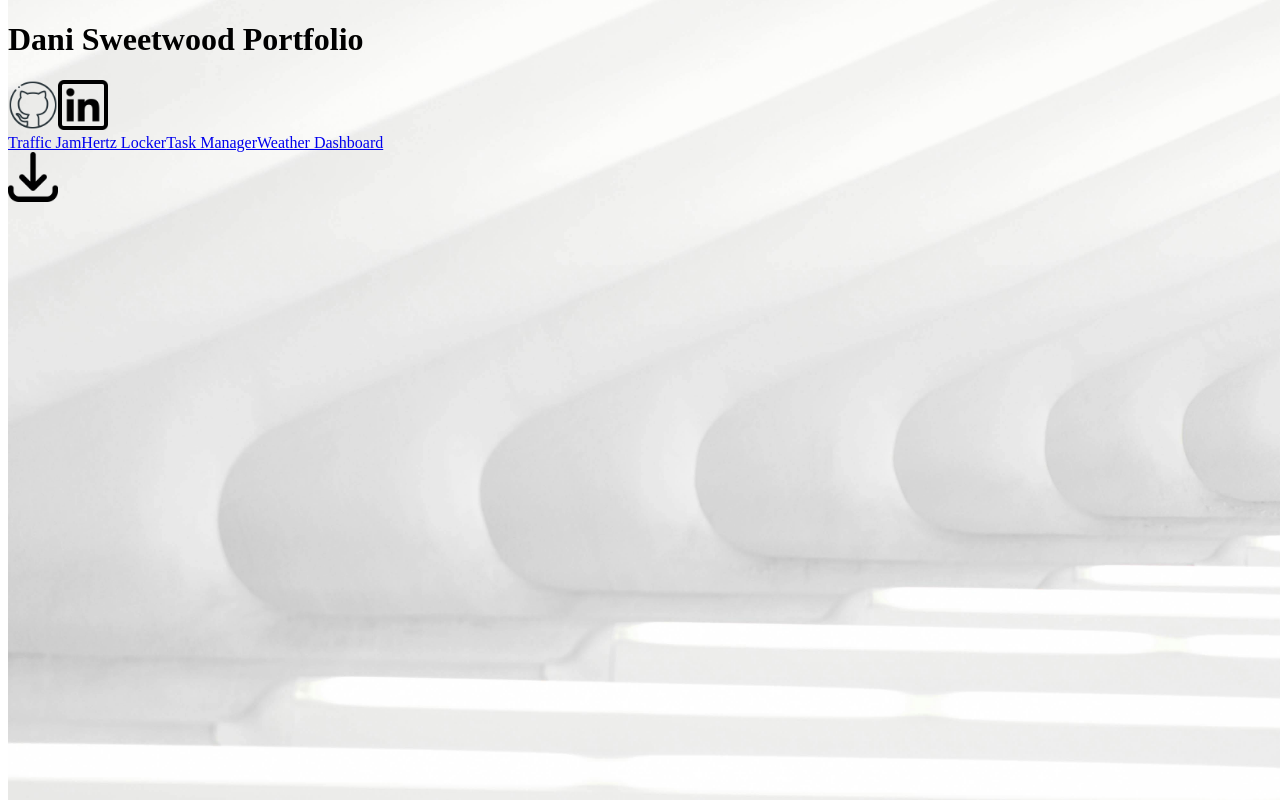
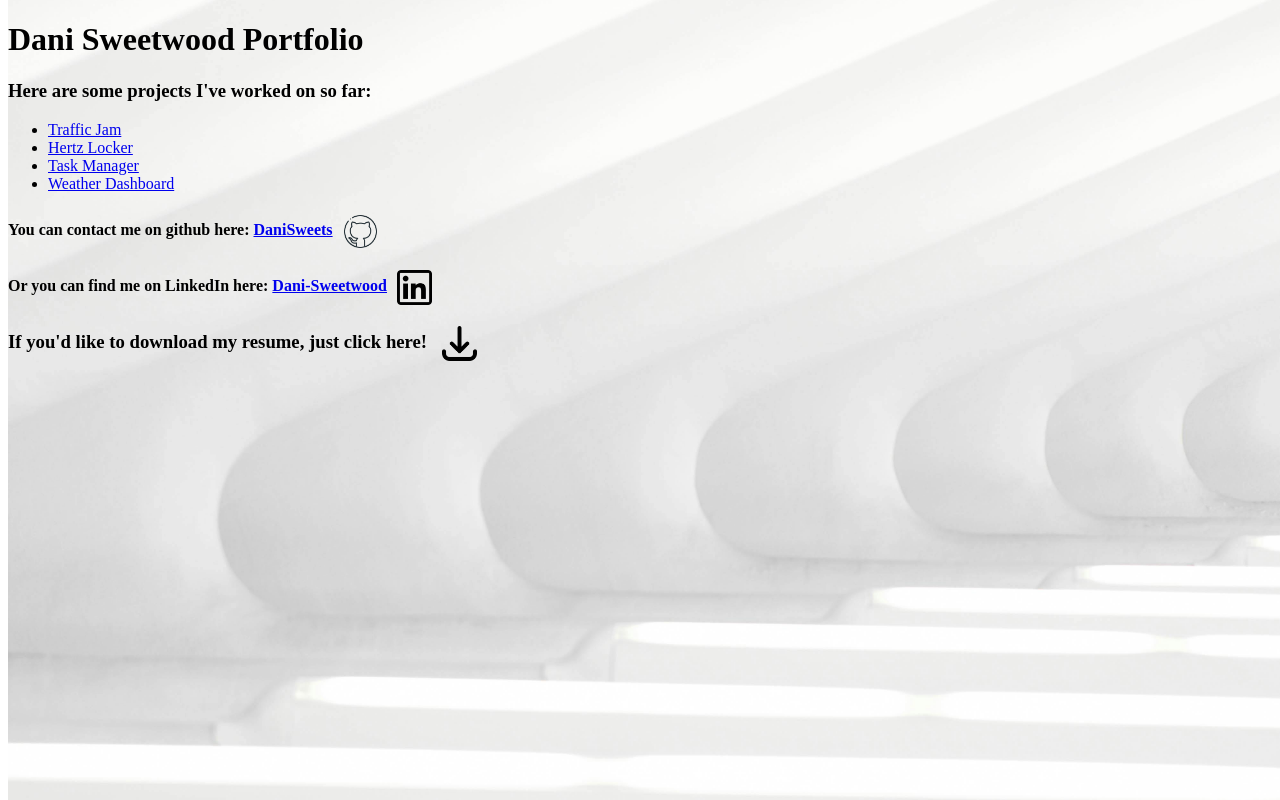
Before and after one commit to DaniSweets/SelfSite, a React (Vite) app: page / in a window 1280 px wide. Built offline with nearby package versions, Linux system fonts and the light colour scheme.

Commit message:
added formatting and text

```diff
--- a/index.html
+++ b/index.html
@@ -5,8 +5,6 @@
   <meta charset="UTF-8" />
   <link rel="icon" type="image/svg+xml" href="/vite.svg" />
   <meta name="viewport" content="width=device-width, initial-scale=1.0" />
-  <!-- <link rel="stylesheet" href="https://cdn.jsdelivr.net/npm/bulma@0.9.4/css/bulma.min.css"> -->
-  <link rel="stylesheet" href="/src/App.css">
   <title>Dani Sweetwood Portfolio</title>
 </head>
 
--- a/src/App.css
+++ b/src/App.css
@@ -9,6 +9,8 @@
 }
 
 .icon {
-    width: 50px;
-    height: 50px;
+    padding-left: 10px;
+    width: 35px;
+    height: 35px;
+    vertical-align: middle;
 }
--- a/src/app.jsx
+++ b/src/app.jsx
@@ -3,29 +3,12 @@ import Contact from './components/Contact';
 import Projects from './components/Projects';
 import Resume from './components/Resume';
 
-// function Contact() {
-//   return <div>
-//       <a href="https://github.com/DaniSweets"><img className="icon" id="github" src="./src/assets/logo.png"></img></a>
-//       <a href="https://www.linkedin.com/in/dani-sweetwood/"><img className="icon" id="linkedIn" src="./src/assets/linkedin.png"></img></a>
-//   </div>
-// }
-
 function App(props) {
   return (
     <div>
-      {/* <p>HULLO</p> */}
-      <div className='contact'>
+        <Projects />
         <Contact />
-      </div>
-      <div className="projects">
-        <Projects />
-      </div>
-      <div className='resume'>
         <Resume />
-      </div>
-      {/* <Contact />
-      <Projects />
-      <Resume /> */}
     </div>
   );
 }
--- a/src/components/Contact.jsx
+++ b/src/components/Contact.jsx
@@ -1,8 +1,8 @@
 export default function Contact() {
     return (
         <div>
-            <a href="https://github.com/DaniSweets"><img className="icon" id="github" src="/logo.png"></img></a>
-            <a href="https://www.linkedin.com/in/dani-sweetwood/"><img className="icon" id="linkedIn" src="/linkedin.png"></img></a>
+            <h4>You can contact me on github here: <a href="https://github.com/DaniSweets">DaniSweets<img className="icon" id="github" src="/logo.png"></img></a></h4>
+            <h4>Or you can find me on LinkedIn here: <a href="https://www.linkedin.com/in/dani-sweetwood/">Dani-Sweetwood<img className="icon" id="linkedIn" src="/linkedin.png"></img></a></h4>
         </div>
     )
 };
--- a/src/components/Projects.jsx
+++ b/src/components/Projects.jsx
@@ -1,10 +1,21 @@
 export default function Projects() {
     return (
         <div>
-            <a href="https://eagersidekick.github.io/Traffic_Jam/">Traffic Jam</a>
-            <a href="https://hertzlocker-01e4533e4b34.herokuapp.com/">Hertz Locker</a>
-            <a href="https://danisweets.github.io/TaskManager/">Task Manager</a>
-            <a href="https://danisweets.github.io/Weather-Dashboard/">Weather Dashboard</a>
+            <h3>Here are some projects I've worked on so far:</h3>
+            <ul>
+                <li>
+                    <a href="https://eagersidekick.github.io/Traffic_Jam/">Traffic Jam</a>
+                </li>
+                <li>
+                    <a href="https://hertzlocker-01e4533e4b34.herokuapp.com/">Hertz Locker</a>
+                </li>
+                <li>
+                    <a href="https://danisweets.github.io/TaskManager/">Task Manager</a>
+                </li>
+                <li>
+                    <a href="https://danisweets.github.io/Weather-Dashboard/">Weather Dashboard</a>
+                </li>
+            </ul>
         </div>
     )
 };
--- a/src/components/Resume.jsx
+++ b/src/components/Resume.jsx
@@ -1,7 +1,8 @@
 export default function Resume(){
     return (
 <div>
-<a href="/Danielle-Sweetwood.pdf"><img className="icon" id="download"
-      src="/downloads.png"></img></a>
+    <h3>If you'd like to download my resume, just click here! <a href="/Danielle-Sweetwood.pdf"><img className="icon" id="download"
+      src="/downloads.png"></img></a></h3>
+
 </div>
 )};
```
